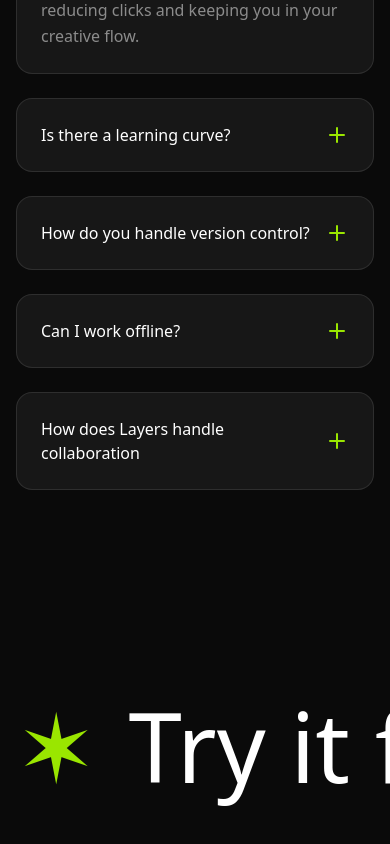
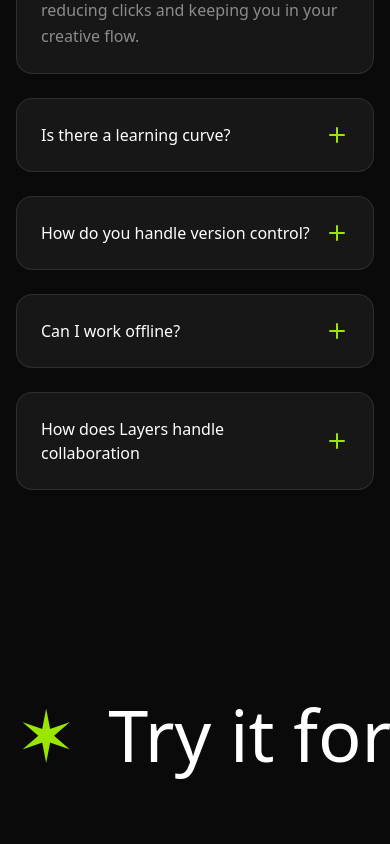
Before and after one commit to theankitgupta/saasLandingPagePractice, a Next.js app: page / in a window 390 px wide. Shown: the part 5508-6352 px from the top of the page. Built offline with nearby package versions, Linux system fonts and the light colour scheme.

Commit message:
CTA Section Tablet View

```diff
--- a/components/sections/cta/CTA.tsx
+++ b/components/sections/cta/CTA.tsx
@@ -4,10 +4,10 @@
   return (
     <section className="py-24">
       <div className="container overflow-x-clip p-4 flex">
-        <div className="flex flex-none gap-16 text-8xl font-medium">
+        <div className="flex flex-none gap-16 text-7xl md:text-8xl font-medium">
           {Array.from({ length: 10 }).map((_, i) => (
-            <div className="flex items-center gap-8" key={i}>
-              <span className="text-lime-400">&#10038;</span>
+            <div className="flex items-center gap-8 md:gap-16" key={i}>
+              <span className="text-lime-400 text-7xl">&#10038;</span>
               <span>Try it for free</span>
             </div>
           ))}
```
